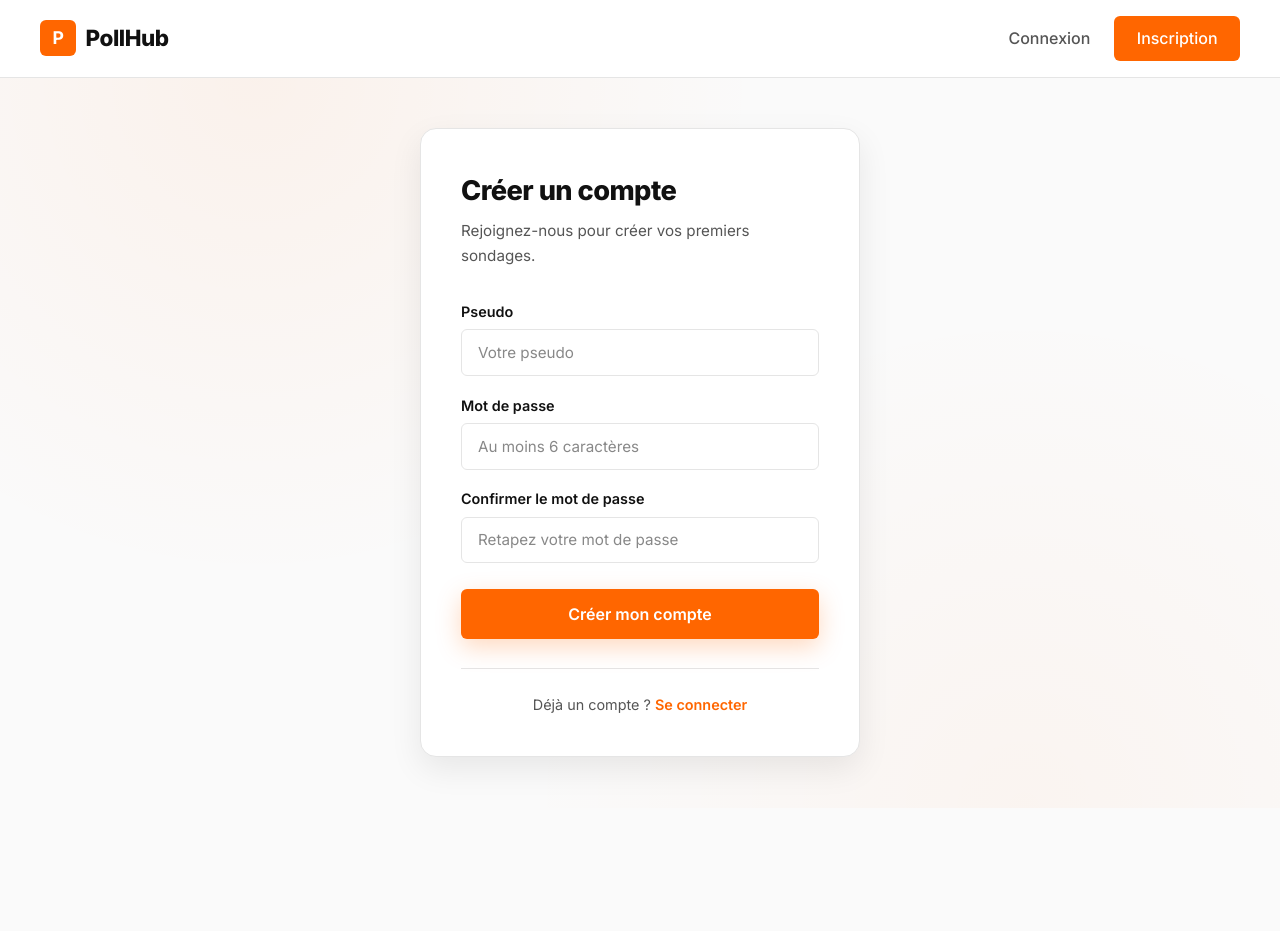
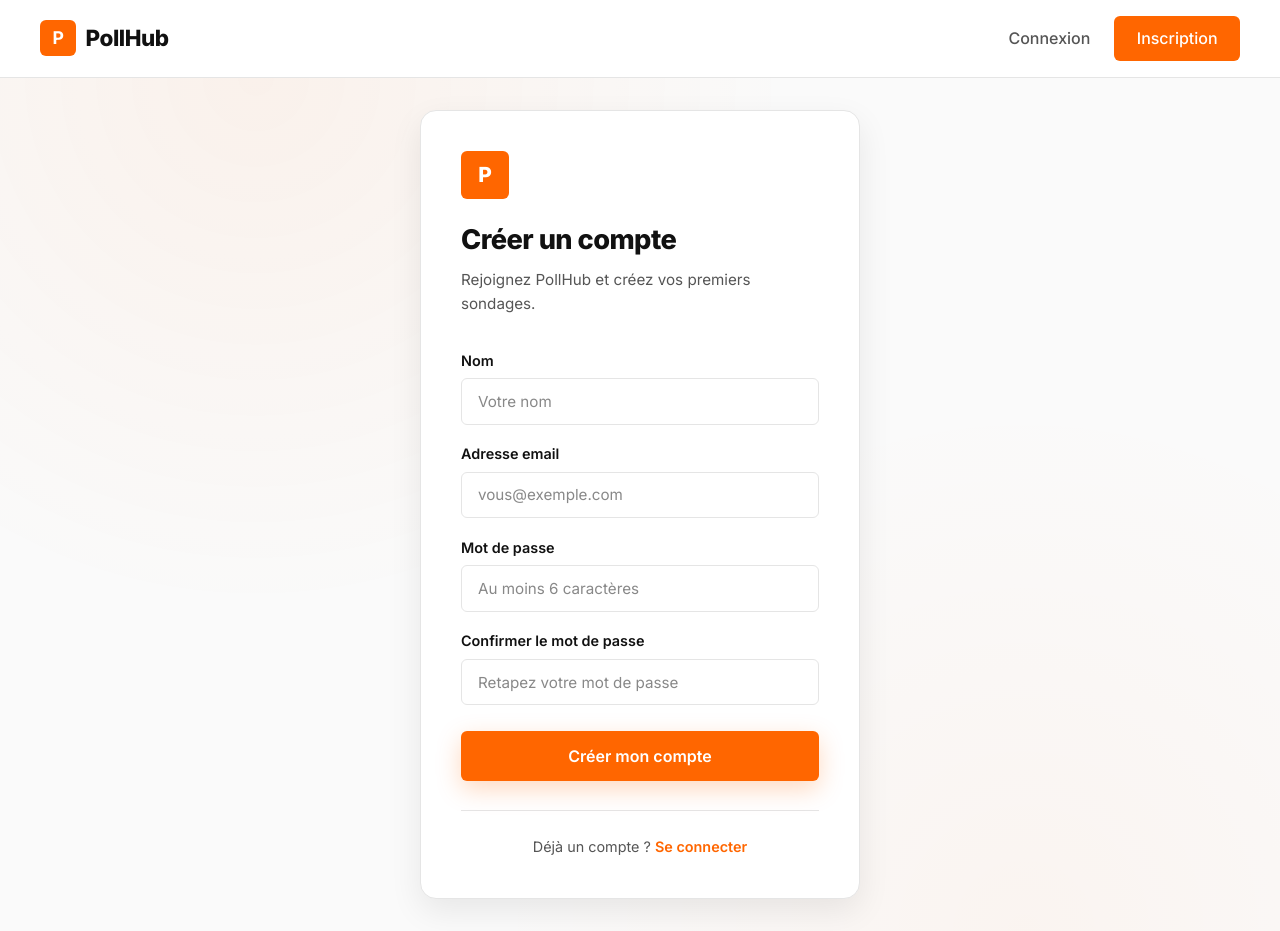
Before and after one commit to quangquan117/Ctf_M2, a React (Vite) app in the folder front/: page /inscription in a window 1280 px wide. Before the commit the page ends 808 px from the top, so only its background shows below. Built offline with nearby package versions, Linux system fonts and the light colour scheme; no server answers.

Commit message:
feat(front): adaptation de la page d'inscription (nom + email + motDePasse)

```diff
--- a/front/src/pages/Register.tsx
+++ b/front/src/pages/Register.tsx
@@ -5,41 +5,50 @@ import "../styles/Auth.css";
 
 function Register() {
   const navigate = useNavigate();
-  const [pseudo, setPseudo] = useState("");
-  const [password, setPassword] = useState("");
-  const [confirmPassword, setConfirmPassword] = useState("");
+  const [nom, setNom] = useState("");
+  const [email, setEmail] = useState("");
+  const [motDePasse, setMotDePasse] = useState("");
+  const [confirmation, setConfirmation] = useState("");
   const [error, setError] = useState("");
   const [loading, setLoading] = useState(false);
+
+  // Vérifie qu'une chaîne ressemble à une adresse email valide
+  const isEmailValide = (email: string): boolean => {
+    return /^[^\s@]+@[^\s@]+\.[^\s@]+$/.test(email);
+  };
 
   const handleSubmit = async (e: FormEvent) => {
     e.preventDefault();
     setError("");
 
     // Validations côté front
-    if (pseudo.length < 3) {
-      setError("Le pseudo doit contenir au moins 3 caractères.");
+    if (nom.trim().length < 2) {
+      setError("Le nom doit contenir au moins 2 caractères.");
       return;
     }
-    if (password.length < 6) {
+    if (!isEmailValide(email)) {
+      setError("Veuillez entrer une adresse email valide.");
+      return;
+    }
+    if (motDePasse.length < 6) {
       setError("Le mot de passe doit contenir au moins 6 caractères.");
       return;
     }
-    if (password !== confirmPassword) {
+    if (motDePasse !== confirmation) {
       setError("Les mots de passe ne correspondent pas.");
       return;
     }
 
     try {
       setLoading(true);
-      const response = await authService.register({ pseudo, password });
-      localStorage.setItem("token", response.token);
-      localStorage.setItem("pseudo", response.pseudo);
+      await authService.register({ nom: nom.trim(), email: email.trim(), motDePasse });
       navigate("/");
     } catch (err: any) {
-      setError(
+      const message =
         err.response?.data?.message ||
-          "Erreur lors de l'inscription. Veuillez réessayer."
-      );
+        err.response?.data?.error ||
+        "Erreur lors de l'inscription. Cet email est peut-être déjà utilisé.";
+      setError(message);
     } finally {
       setLoading(false);
     }
@@ -48,44 +57,61 @@ function Register() {
   return (
     <div className="auth-container">
       <div className="auth-card">
+        <div className="auth-logo">P</div>
         <h2>Créer un compte</h2>
         <p className="auth-description">
-          Rejoignez-nous pour créer vos premiers sondages.
+          Rejoignez PollHub et créez vos premiers sondages.
         </p>
 
         <form onSubmit={handleSubmit} className="auth-form">
           <div className="field">
-            <label htmlFor="pseudo">Pseudo</label>
+            <label htmlFor="nom">Nom</label>
             <input
-              id="pseudo"
+              id="nom"
               type="text"
-              value={pseudo}
-              onChange={(e) => setPseudo(e.target.value)}
-              placeholder="Votre pseudo"
+              value={nom}
+              onChange={(e) => setNom(e.target.value)}
+              placeholder="Votre nom"
+              autoComplete="name"
               required
             />
           </div>
 
           <div className="field">
-            <label htmlFor="password">Mot de passe</label>
+            <label htmlFor="email">Adresse email</label>
             <input
-              id="password"
-              type="password"
-              value={password}
-              onChange={(e) => setPassword(e.target.value)}
-              placeholder="Au moins 6 caractères"
+              id="email"
+              type="email"
+              value={email}
+              onChange={(e) => setEmail(e.target.value)}
+              placeholder="vous@exemple.com"
+              autoComplete="email"
               required
             />
           </div>
 
           <div className="field">
-            <label htmlFor="confirmPassword">Confirmer le mot de passe</label>
+            <label htmlFor="motDePasse">Mot de passe</label>
             <input
-              id="confirmPassword"
+              id="motDePasse"
               type="password"
-              value={confirmPassword}
-              onChange={(e) => setConfirmPassword(e.target.value)}
+              value={motDePasse}
+              onChange={(e) => setMotDePasse(e.target.value)}
+              placeholder="Au moins 6 caractères"
+              autoComplete="new-password"
+              required
+            />
+          </div>
+
+          <div className="field">
+            <label htmlFor="confirmation">Confirmer le mot de passe</label>
+            <input
+              id="confirmation"
+              type="password"
+              value={confirmation}
+              onChange={(e) => setConfirmation(e.target.value)}
               placeholder="Retapez votre mot de passe"
+              autoComplete="new-password"
               required
             />
           </div>
```
